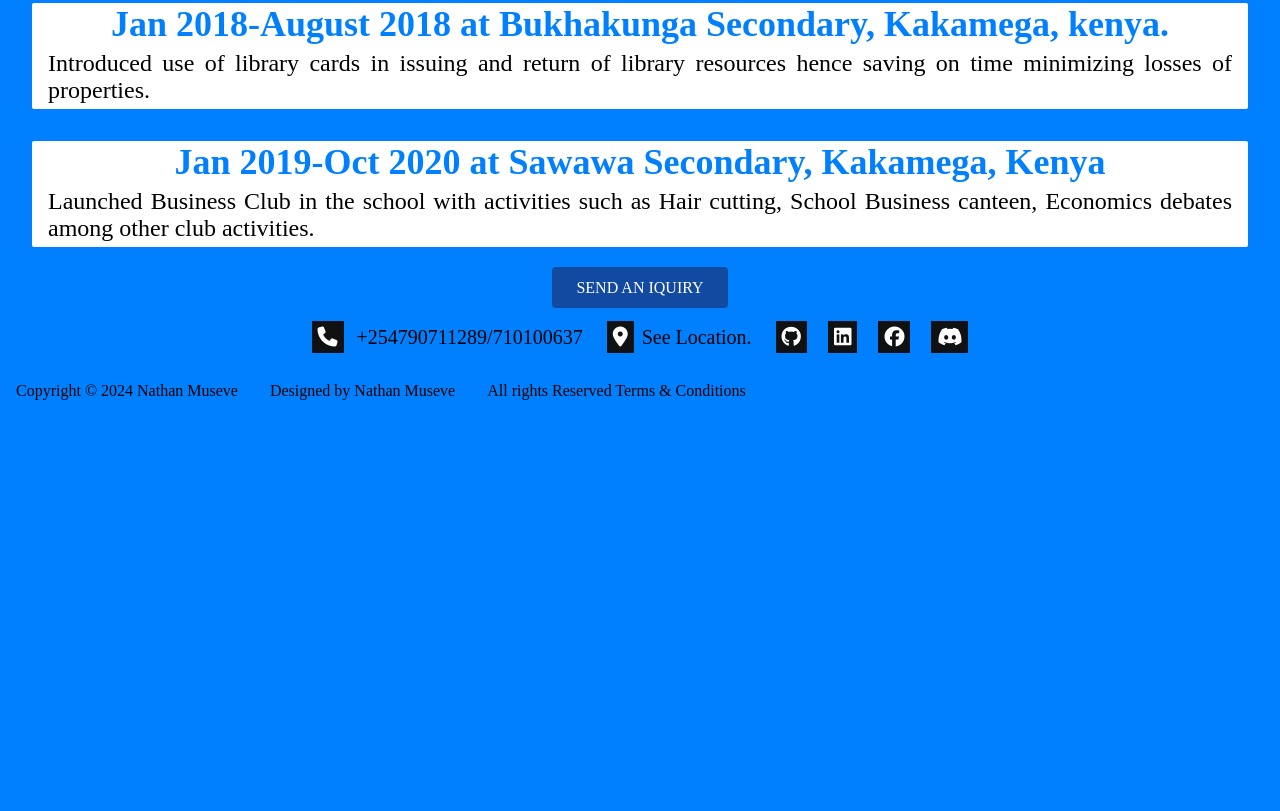
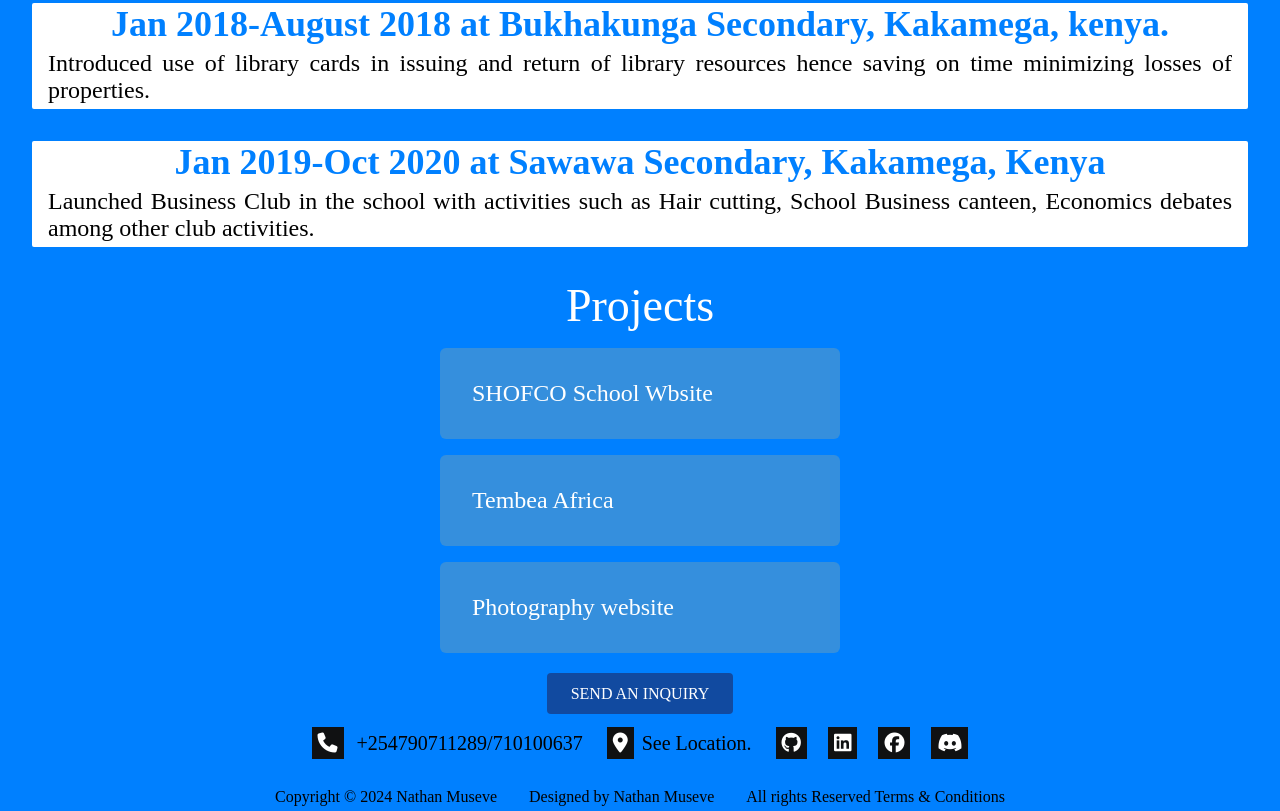
Before and after one commit to nathanmuseve/codsoft-portfolio1, a plain HTML site: page index.html in a window 1280 px wide. Shown: the part 3935-4746 px from the top of the page. Before the commit the page ends 4340 px from the top, so only its background shows below. Drawn offline with Linux system fonts and the light colour scheme.

Commit message:
added projects templates

```diff
--- a/index.html
+++ b/index.html
@@ -196,11 +196,26 @@
 </div>
 </section>
 
+<section class="projects">
+  <h2 style = "color: white; font: 46px bolder;">Projects</h2>
+  <div class="projo">
+    <ul>
+      <li><a href="https://nathanmuseve.github.io/SHOFCO_SCHOOL_WEB/Index.html">SHOFCO School Wbsite</a>
+      </li>
+      <li><a href="https://nathanmuseve.github.io/Tembea-Africa/Index.html">Tembea Africa</a>
+      </li>
+      <li><a href="https://nathanmuseve.github.io/photography-web/
+        ">Photography website</a>
+      </li>
+    </ul>
+  </div>
+</section>
+
 
 <!-- ..........LETS TALK....... -->
 <footer class="contacts" id="contacts">
   <div class="letsTalk">
-    <a href="mailto:musevenathan@gmail.com">SEND AN IQUIRY</a>
+    <a href="mailto:musevenathan@gmail.com">SEND AN INQUIRY</a>
   </div>
   <!-- ..........FOOTER, CONTACTS..........  -->
 <footer class="foot">
--- a/styles.css
+++ b/styles.css
@@ -123,10 +123,6 @@ li {
   color: white;
 }
 .myjourney {
-  max-width: 80%;
-  min-width: none;
-  max-height: none;
-  min-height: none;
   margin: 1rem auto;
   background-color: rgb(0, 128, 255);
   color: white;
@@ -140,6 +136,31 @@ li {
   background-color: rgba(0, 0,0, 0.8);
   color: rgb(0, 128,255);
 }
+/* PROJECTS  */
+.projects {
+  margin:2rem;
+}
+.projo ul  {
+  display: block;
+  justify-content: center;
+  align-items: center;
+  flex-wrap: wrap;
+  gap: 2rem;
+}
+.projo li {
+  width: 400px;
+  padding:  2rem;
+  margin: 1rem auto;
+  background-color: rgb(53, 143, 221);
+  border-radius: 6px;
+}
+.projo li a {
+  align-items: center;
+  text-decoration: none;
+  font: 24px bolder;
+  color: white;
+}
+   /* FOOTER  */
 .letsTalk {
   text-align: center;
 }
@@ -170,7 +191,7 @@ i {
 .flex {
   display: flex;
   align-items: center;
-  justify-content: start;
+  justify-content: center;
 }
 .flex a{
   text-decoration: none;
```
